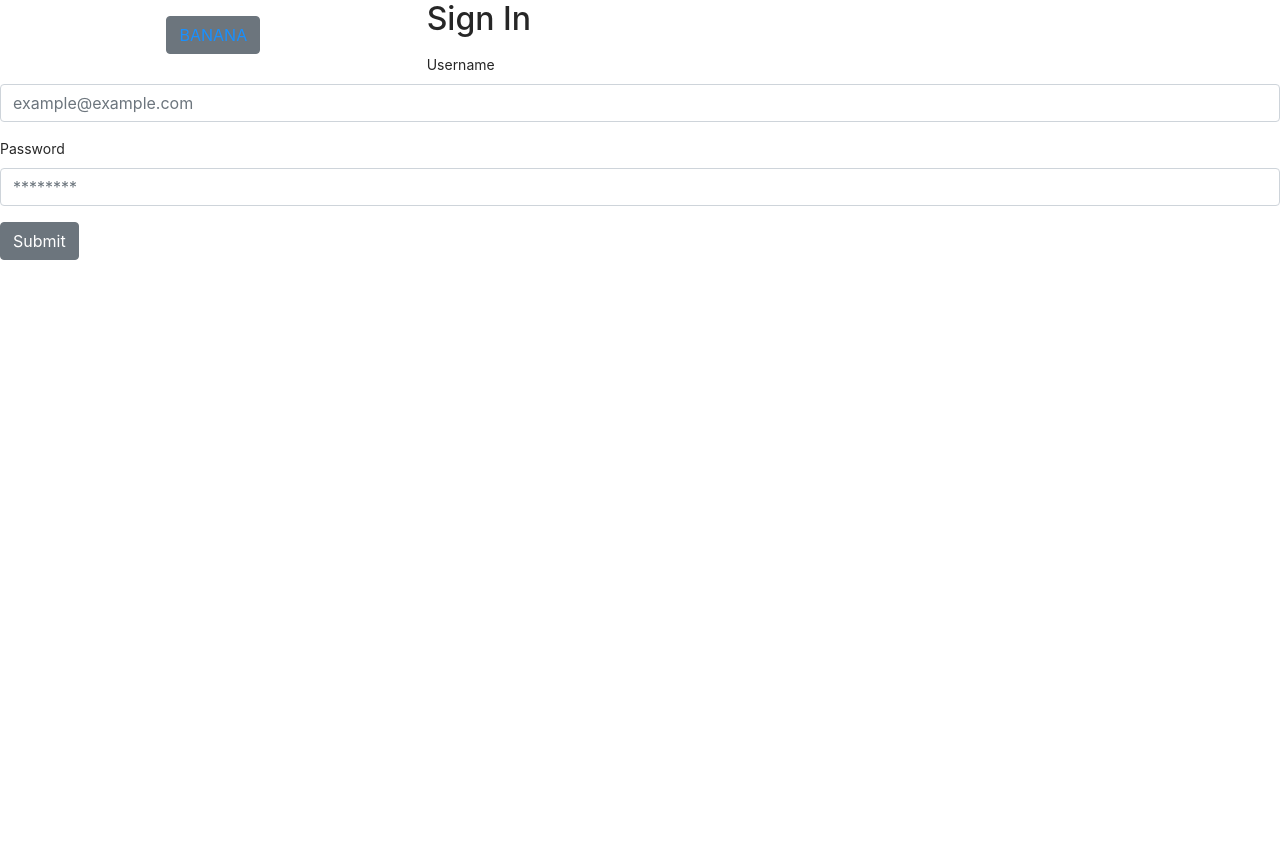
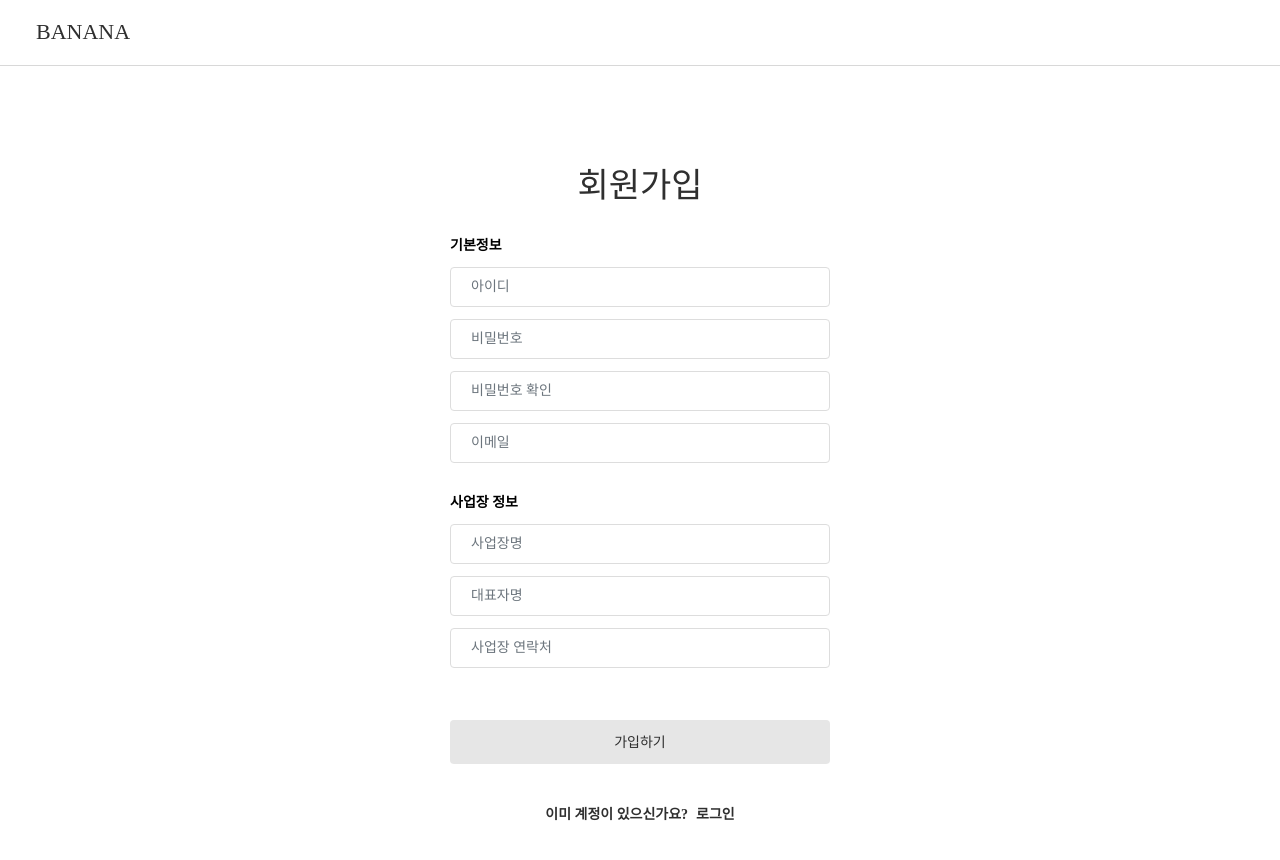
Before and after one commit to ErinBY/booking_your_workout, a React (Create React App) app in the folder client/: page /register in a window 1280 px wide. Shown: the top 860 px of the page. Before the commit the page ends 800 px from the top, so only its background shows below. Built offline with nearby package versions, Linux system fonts and the light colour scheme; the HTML template or start-up script is replaced by a standard one.

Commit message:
20220212_register

```diff
--- a/client/src/componets/views/RegisterPage/RegisterPage.js
+++ b/client/src/componets/views/RegisterPage/RegisterPage.js
@@ -7,38 +7,36 @@ import {
     Label
   } from 'reactstrap';
 import { Link } from "react-router-dom";
+import '../../../css/common.css';
+import '../../../css/main.css';
 
 function RegisterPage() {
     return (
-        <div className="h-100">
+        <div className="wrap col-xs-12 col-md-12 col-lg-12">
             <div className="header w-100">
-                <div className="float-start col-4">
-                    <Button className="m-3" variant="secondary" type="submit"><Link to="/">BANANA</Link></Button>
+                <Link to="/" className='header_link'>BANANA</Link>
+            </div>
+            <div className='container banna_container'>
+                <div className='register_form'>
+                    <h2 className='title'>회원가입</h2>
+                    <Form>
+                        <h3 className='sub_title'>기본정보</h3>
+                        <Input id="id" name="id" placeholder="아이디" type="text"/>
+                        <Input id="pwd" name="pwd" placeholder="비밀번호" type="password"/>
+                        <Input id="pwd" name="pwd" placeholder="비밀번호 확인" type="password"/>
+                        <Input id="email" name="email" placeholder="이메일" type="email"/>
+                        <h3 className='sub_title'>사업장 정보</h3>
+                        <Input id="bs_company" name="bs_company" placeholder="사업장명" type="text"/>
+                        <Input id="bs_owner_name" name="bs_owner_name" placeholder="대표자명" type="text"/>
+                        <Input id="bs_company_hp" name="bs_company_hp" placeholder="사업장 연락처" type="text"/>
+                        <Button className='regiser_btn'>가입하기</Button>
+                    </Form>
+                    <div className='login_go'>
+                        <span>이미 계정이 있으신가요?</span>
+                        <Link to="/login" className='login_link'>로그인</Link>
+                    </div>
+
                 </div>
-            </div>
-            <div>
-                <h2>Sign In</h2>
-                    <Form className="form">
-                    <FormGroup>
-                        <Label for="exampleEmail">Username</Label>
-                        <Input
-                        type="email"
-                        name="email"
-                        id="exampleEmail"
-                        placeholder="example@example.com"
-                        />
-                    </FormGroup>
-                    <FormGroup>
-                        <Label for="examplePassword">Password</Label>
-                        <Input
-                        type="password"
-                        name="password"
-                        id="examplePassword"
-                        placeholder="********"
-                        />
-                    </FormGroup>
-                    <Button>Submit</Button>
-                </Form>
             </div>
         </div>
     )
--- /dev/null
+++ b/client/src/css/common.css
@@ -0,0 +1,34 @@
+html,
+body,
+.wrap {
+  position: relative;
+  width: 100%;
+}
+#root * {
+  font-family: AppleSystemUIFont-Semibold;
+}
+#root a {
+  color: #2f2f2f;
+}
+ul,
+li {
+  list-style: none;
+}
+.header {
+  float: left;
+  position: relative;
+  padding: 15px 36px;
+  border-bottom: 1px solid #d8d8d8;
+}
+.banna_container {
+  float: left;
+  width: 100%;
+  max-width: 100%;
+}
+input.form-control {
+  width: 100%;
+  padding: 13px 20px;
+  font-size: 14px;
+  color: #898989;
+  height: 40px;
+}
--- /dev/null
+++ b/client/src/css/main.css
@@ -0,0 +1,53 @@
+.register_form * {
+  color: #2f2f2f;
+}
+.header_link {
+  float: left;
+  font-size: 22px;
+}
+.register_form {
+  width: 100%;
+  max-width: 380px;
+  padding: 100px 0 142px 0;
+  margin: 0 auto;
+}
+.register_form .title {
+  font-size: 34px;
+  text-align: center;
+}
+.register_form input.form-control {
+  margin-bottom: 12px;
+  border: 1px solid #dddddd;
+}
+.register_form .sub_title {
+  font-size: 14px;
+  color: #000000;
+  font-weight: 600;
+  margin: 32px 0 12px 0;
+}
+
+.regiser_btn {
+  font-size: 14px;
+  background-color: #e6e6e6;
+  height: 44px;
+  padding: 12px 0;
+  text-align: center;
+  width: 100%;
+  margin: 40px 0;
+  border: none;
+}
+
+.regiser_btn:hover {
+  background-color: #e6e6e6;
+  color: #2f2f2f;
+}
+.login_go {
+  width: 100%;
+  float: left;
+  text-align: center;
+  font-size: 14px;
+  font-weight: 600;
+}
+.login_go span {
+  margin-right: 8px;
+}
```
